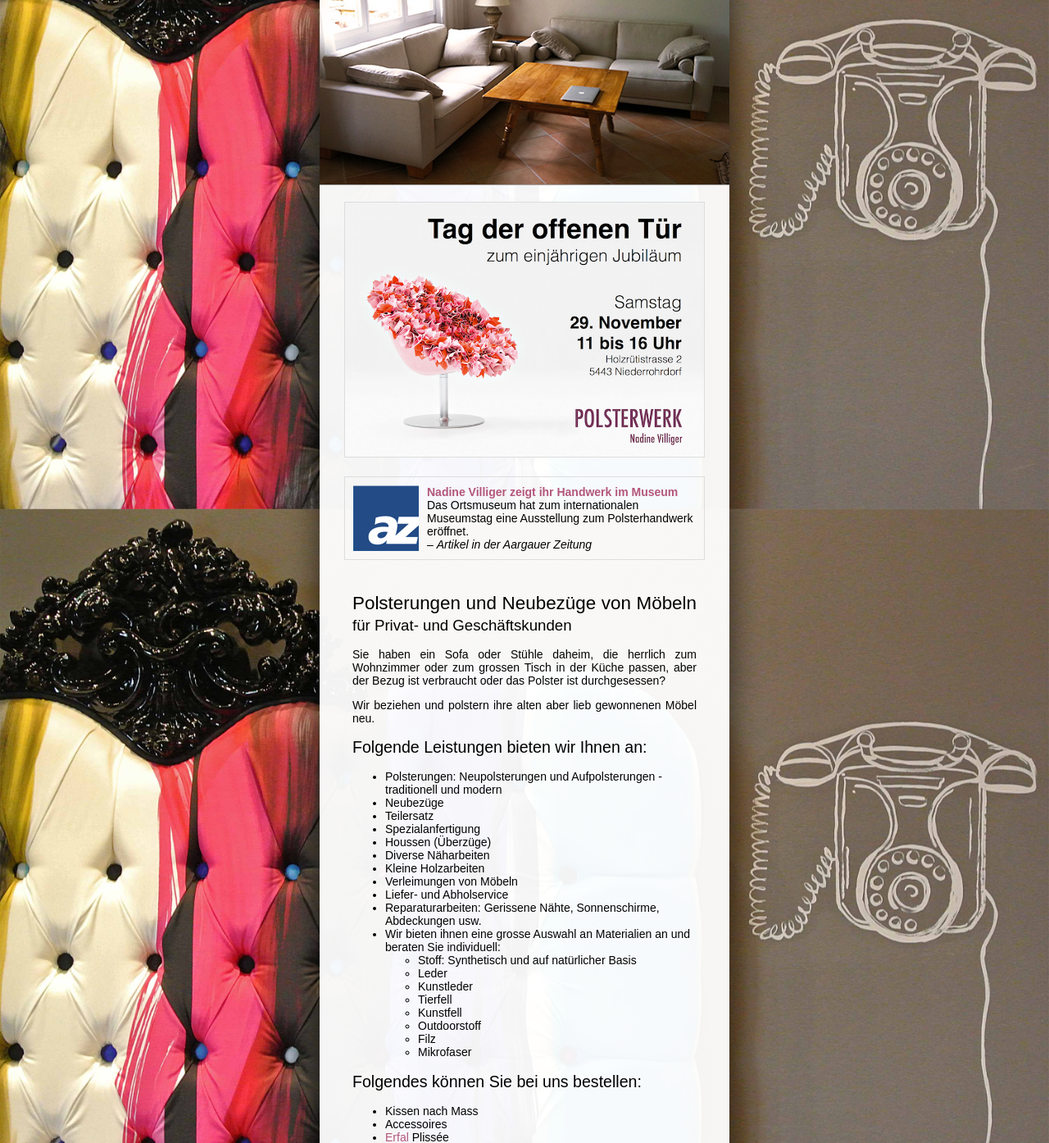
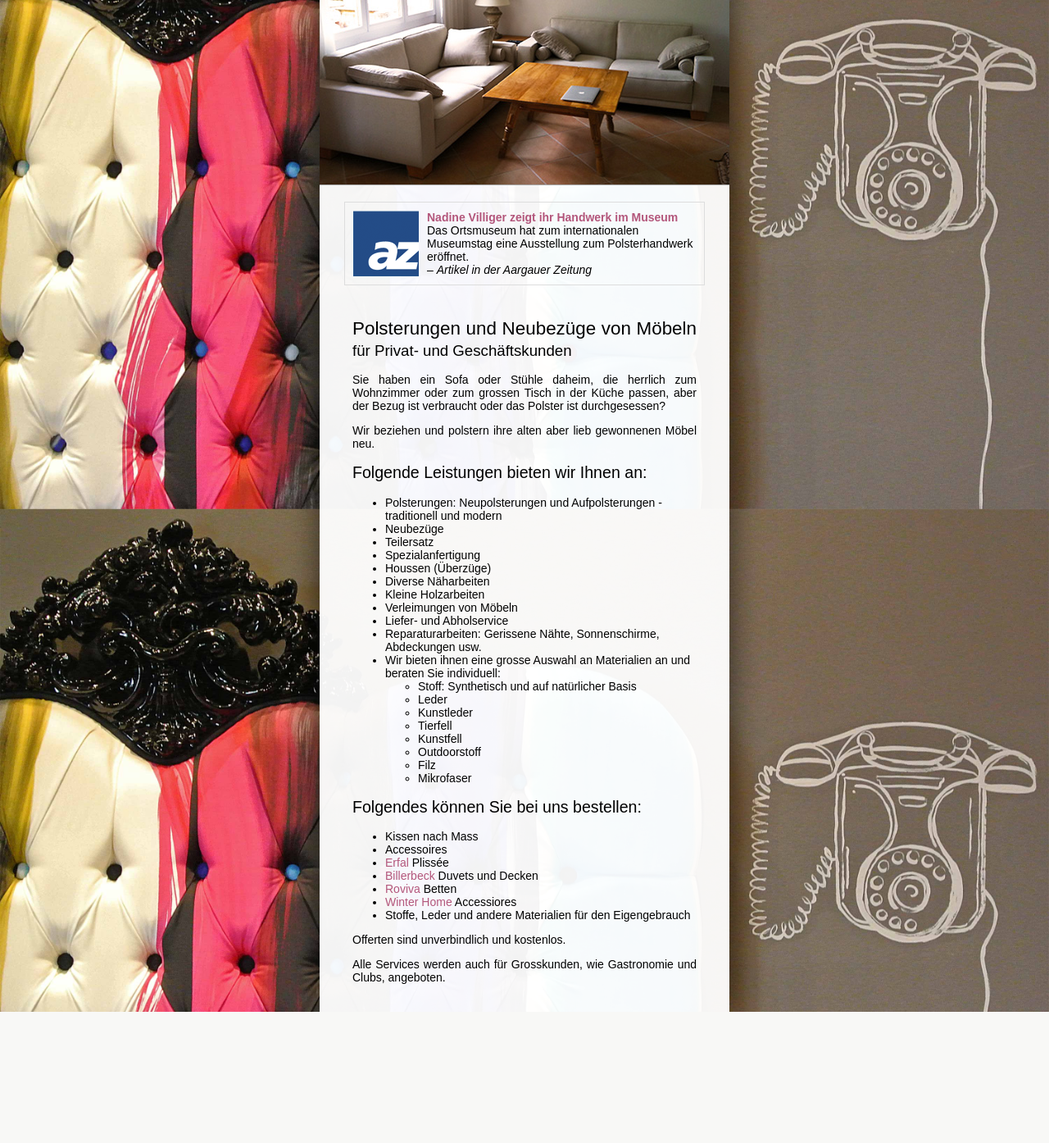
Before and after one commit to villiger/polsterwerk, a PHP site: page / in a window 1280 px wide. Shown: the part 236-1630 px from the top of the page at 82% size. After the commit the page ends 1470 px from the top, so only its background shows below. Run offline with PHP 8.4, Linux system fonts and the light colour scheme.

Commit message:
tag der offenen tuer entfernt

```diff
--- a/pages/leistungen.php
+++ b/pages/leistungen.php
@@ -1,8 +1,6 @@
 <img class="title" src="/img/title.jpg" alt="Sofa gepolstert" />
 
 <div class="content">
-    <img src="/img/flyer_29nov14.png" alt="Tag der offenen Tür" style="width: 438px; border: 1px solid #ddd; margin: 0 -10px 20px -10px;">
-
     <div class="in-der-az">
         <a href="http://www.aargauerzeitung.ch/aargau/baden/nadine-villiger-zeigt-ihr-handwerk-im-museum-127991081" target="_blank" rel="nofollow"><img src="/img/az.png" alt="AZ Logo"></a>
         <a href="http://www.aargauerzeitung.ch/aargau/baden/nadine-villiger-zeigt-ihr-handwerk-im-museum-127991081" target="_blank" rel="nofollow"><strong>Nadine Villiger zeigt ihr Handwerk im Museum</strong></a><br>
@@ -59,5 +57,7 @@
         <li>Stoffe, Leder und andere Materialien für den Eigengebrauch</li>
     </ul>
 
+    <p>Offerten sind unverbindlich und kostenlos.</p>
+
     <p>Alle Services werden auch für Grosskunden, wie Gastronomie und Clubs, angeboten.</p>
 </div>
```
